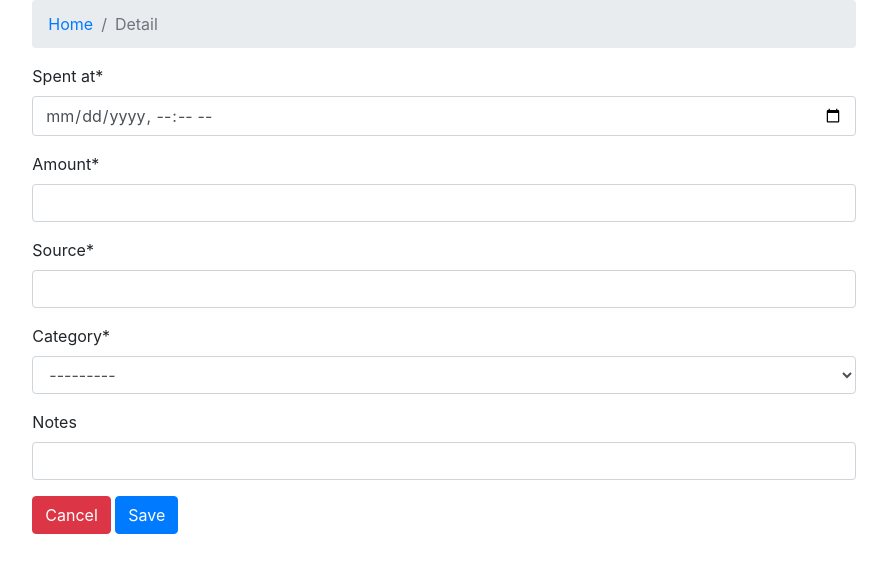
After one commit to angelsenra/cashflow, a Django app: page /p/4jl192o02/expenses/762nd9/ in a window 1280 px wide. The commit adds this page. Shown: the top 573 px of the page, without its empty margins (196-1083 px from the left). Run offline with Django 4.2, Linux system fonts and the light colour scheme; data that the repository does not hold is empty; some libraries are stand-ins or nearby versions.

Commit message:
Add detail view with crispy form

```diff
--- a/backend/cashflow/settings.py
+++ b/backend/cashflow/settings.py
@@ -41,6 +41,7 @@ INSTALLED_APPS = [
     "django.contrib.sessions",
     "django.contrib.messages",
     "django.contrib.staticfiles",
+    "crispy_forms",
 ]
 
 MIDDLEWARE = [
@@ -125,3 +126,5 @@ STATIC_URL = "static/"
 # https://docs.djangoproject.com/en/4.0/ref/settings/#default-auto-field
 
 DEFAULT_AUTO_FIELD = "django.db.models.BigAutoField"
+
+CRISPY_TEMPLATE_PACK = "bootstrap4"
--- /dev/null
+++ b/backend/expenses/forms.py
@@ -0,0 +1,16 @@
+from django import forms
+
+from expenses.models import Expense
+
+
+class A(forms.DateTimeInput):
+    input_type = "datetime-local"
+
+
+class ExpenseForm(forms.ModelForm):
+    class Meta:
+        model = Expense
+        fields = ["spent_at", "amount", "source", "category", "notes"]
+        widgets = {
+            "spent_at": A(),
+        }
--- /dev/null
+++ b/backend/expenses/templates/expenses/detail.html
@@ -0,0 +1,20 @@
+{% extends "expenses/base_bootstrap.html" %}
+
+{% load crispy_forms_tags %}
+
+{% block title %}My amazing detail{% endblock %}
+
+{% block content %}
+<nav>
+  <ol class="breadcrumb">
+    <li class="breadcrumb-item"><a href="{% url 'expenses:list' %}">Home</a></li>
+    <li class="breadcrumb-item active">Detail</li>
+  </ol>
+</nav>
+
+<form>
+  {{ form|crispy }}
+  <button type="cancel" class="btn btn-danger">Cancel</button>
+  <button type="submit" class="btn btn-primary">Save</button>
+</form>
+{% endblock %}
--- a/backend/expenses/templates/expenses/list.html
+++ b/backend/expenses/templates/expenses/list.html
@@ -14,7 +14,7 @@
 <h3>{{ period_expenses.period_name }}</h3>
 <ul class="list-group">
   {% for period_expense in period_expenses.period_expenses %}
-  <a href="#" class="list-group-item list-group-item-action flex-column align-items-start">
+  <a href="{% url 'expenses:detail' %}" class="list-group-item list-group-item-action flex-column align-items-start">
     <div class="d-flex w-100 justify-content-between">
       <h5 class="mb-1">#{{ period_expense.number }} {{ period_expense.expense.source }} -> {{ period_expense.expense.category.name }}</h5>
       <small class="text-muted">{{ period_expense.expense.spent_at }}</small>
--- a/backend/expenses/urls.py
+++ b/backend/expenses/urls.py
@@ -7,4 +7,5 @@ urlpatterns = [
     path("", views.index, name="index"),
     path("p/4jl192o02/overview/?collapsed=828391,987298", views.table, name="table"),
     path("p/4jl192o02/expenses/?filter=yeo", views.list_, name="list"),
+    path("p/4jl192o02/expenses/762nd9/", views.detail, name="detail"),
 ]
--- a/backend/expenses/views.py
+++ b/backend/expenses/views.py
@@ -6,6 +6,7 @@ from django.shortcuts import render
 from django.urls import reverse
 from django.utils import timezone
 
+from expenses.forms import ExpenseForm
 from expenses.models import Category, Expense
 
 MONTHNAMES = [None, "Jan", "Feb", "Mar", "Apr", "May", "Jun", "Jul", "Aug", "Sep", "Oct", "Nov", "Dec"]
@@ -43,6 +44,11 @@ def list_(request):
         periods_expenses.append(dict(period_name=period_start.strftime("%b %Y"), period_expenses=period_expenses))
     context = dict(periods_expenses=periods_expenses)
     return render(request, "expenses/list.html", context)
+
+
+def detail(request):
+    form = ExpenseForm(instance=Expense.objects.order_by("spent_at").last())
+    return render(request, "expenses/detail.html", dict(form=form))
 
 
 def _generate_header_rows() -> list[list[tuple[str, int, int, typing.Any]]]:
```
Also changed, not shown: 2 other files.
